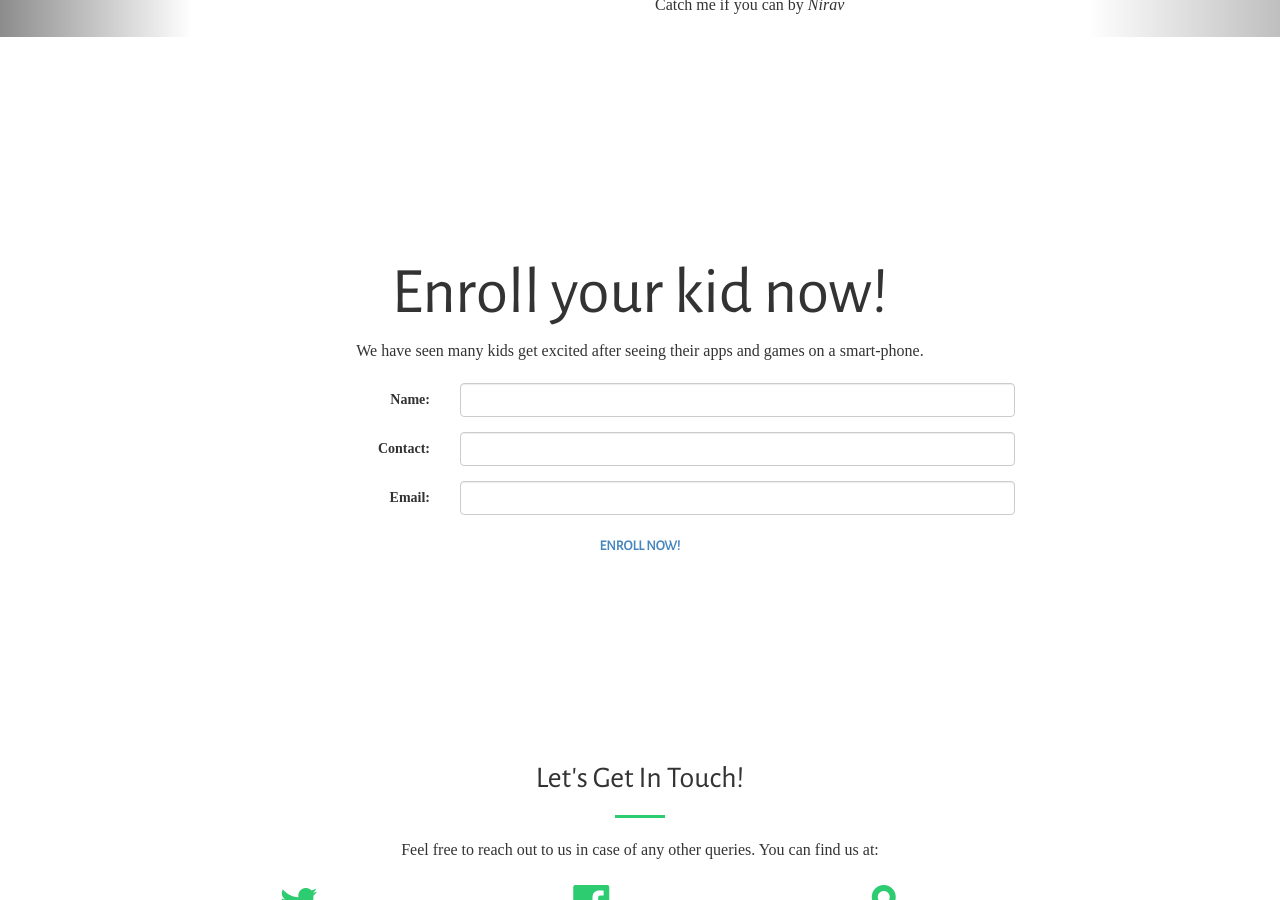
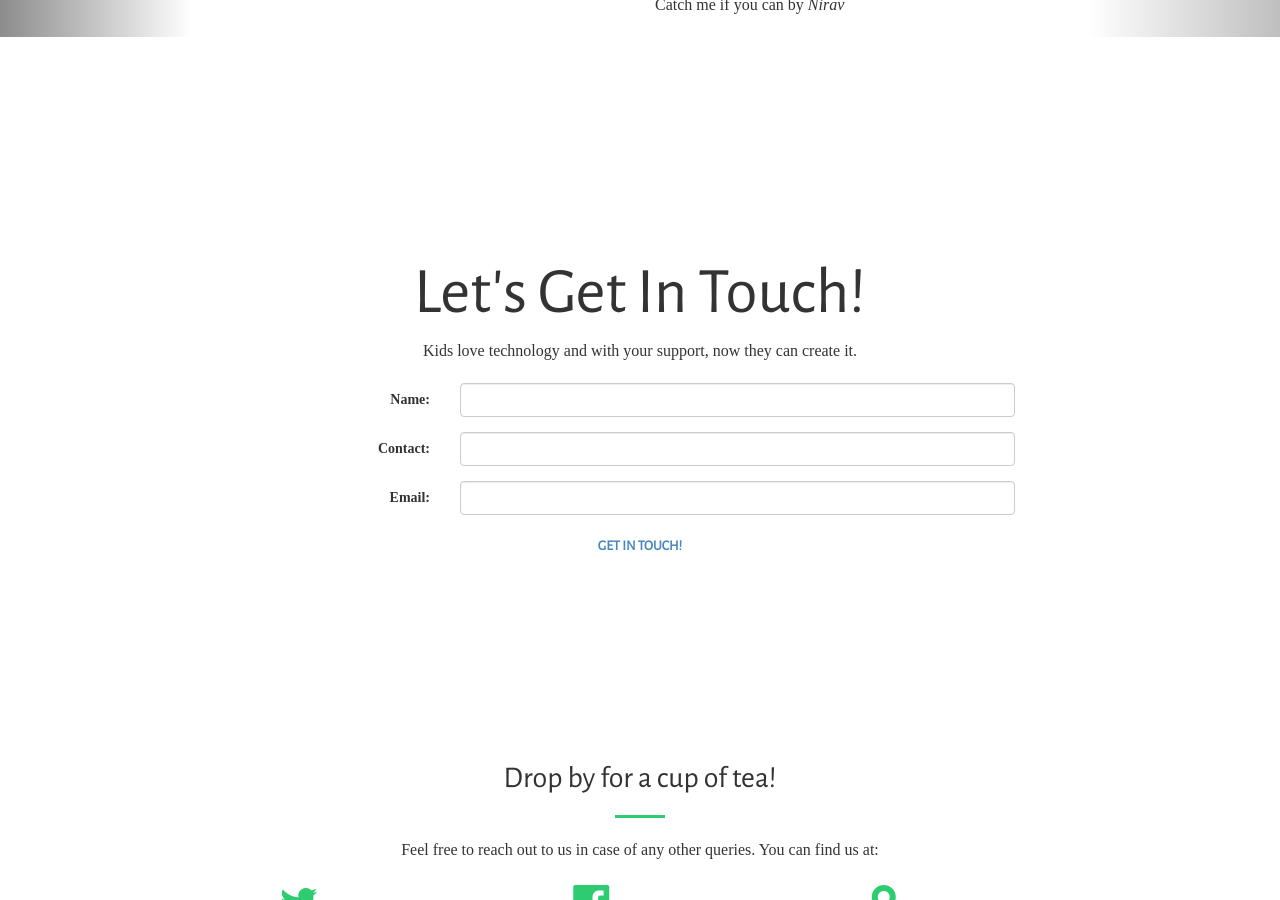
Before and after one commit to TeachCoder/TeachCoder.github.io, a Jekyll site: the page built from landing-page-demo.html, in a window 1280 px wide and 900 px high, scrolled down 1800 px. Built offline with Jekyll 4.4.1, drawn with Linux system fonts in a browser that asks for light colours.

Commit message:
Added fb pixels

```diff
--- a/_includes/head.html
+++ b/_includes/head.html
@@ -5,7 +5,7 @@
     <meta name="viewport" content="width=device-width, initial-scale=1">
     <meta name="google-site-verification" content="dJqDuqetbh51ZTFUUmNA69ZFnUuuZRQH9IjHt2T9GHE" />
     <meta name="description" content="Teachcoder aims to revolutionize the way technical education is given in the country">
-    <meta name="author" content="Arnav Puri">
+    <meta name="author" content="TeachCoder">
     <title>{% if page.title %}{{ page.title }} | {{site.title}} {% else %}{{ site.title }}{% endif %}</title>
 
     <!-- Bootstrap Core CSS -->
@@ -27,6 +27,25 @@
         <script src="https://oss.maxcdn.com/libs/respond.js/1.4.2/respond.min.js"></script>
         <![endif]-->
 
+        <!-- Facebook Pixel Code -->
+        <script>
+        !function(f,b,e,v,n,t,s){if(f.fbq)return;n=f.fbq=function(){n.callMethod?
+        n.callMethod.apply(n,arguments):n.queue.push(arguments)};if(!f._fbq)f._fbq=n;
+        n.push=n;n.loaded=!0;n.version='2.0';n.queue=[];t=b.createElement(e);t.async=!0;
+        t.src=v;s=b.getElementsByTagName(e)[0];s.parentNode.insertBefore(t,s)}(window,
+        document,'script','https://connect.facebook.net/en_US/fbevents.js');
+
+        fbq('init', '340012609526577');
+        fbq('track', "PageView");</script>
+        <noscript><img height="1" width="1" style="display:none"
+        src="https://www.facebook.com/tr?id=340012609526577&ev=PageView&noscript=1"
+        /></noscript>
+
+        <script type="text/javascript">
+          fbq('track', 'CompleteRegistration');
+        </script>
+        <!-- End Facebook Pixel Code -->
+
         <script>
           (function(i,s,o,g,r,a,m){i['GoogleAnalyticsObject']=r;i[r]=i[r]||function(){
               (i[r].q=i[r].q||[]).push(arguments)},i[r].l=1*new Date();a=s.createElement(o),
--- a/_layouts/test-layout.html
+++ b/_layouts/test-layout.html
@@ -9,11 +9,12 @@
 
 	{% include course-testimonials.html %}
 	<section class="course-landing-section" id="CTA">
-		<h1 class="text-center"> Enroll your kid now!</h1>
+		<h1 class="text-center">Let's Get In Touch!</h1>
 		<div class="container">
 			<div class="row">
 				<div class="text-center col-lg-8 col-lg-offset-2">
-					<p>We have seen many kids get excited after seeing their apps and games on a smart-phone.
+					<p>
+						Kids love technology and with your support, now they can create it.
 					</p>
 					<div class="form-wrapper">
 						<form class="form-horizontal" role="form" action="https://formspree.io/arnav@teachcoder.in" method="POST">
@@ -35,7 +36,7 @@
 									<input type="text" class="form-control" name="email">
 								</div>
 							</div>
-							<button type="submit" class="btn btn-default" name="submit">Enroll Now!</button>
+							<button type="submit" class="btn btn-default" name="submit">Get in touch!</button>
 						</form>
 					</div>
 				</div>
@@ -47,7 +48,7 @@
 	    <div class="container">
 	        <div class="row">
 	            <div class="col-lg-10 col-lg-offset-1 text-center">
-	                <h2 class="section-heading">Let's Get In Touch!</h2>
+	                <h2 class="section-heading">Drop by for a cup of tea!</h2>
 	                <hr class="primary">
 	                <p>Feel free to reach out to us in case of any other queries. You can find us at:</p>
 	            </div>
```
